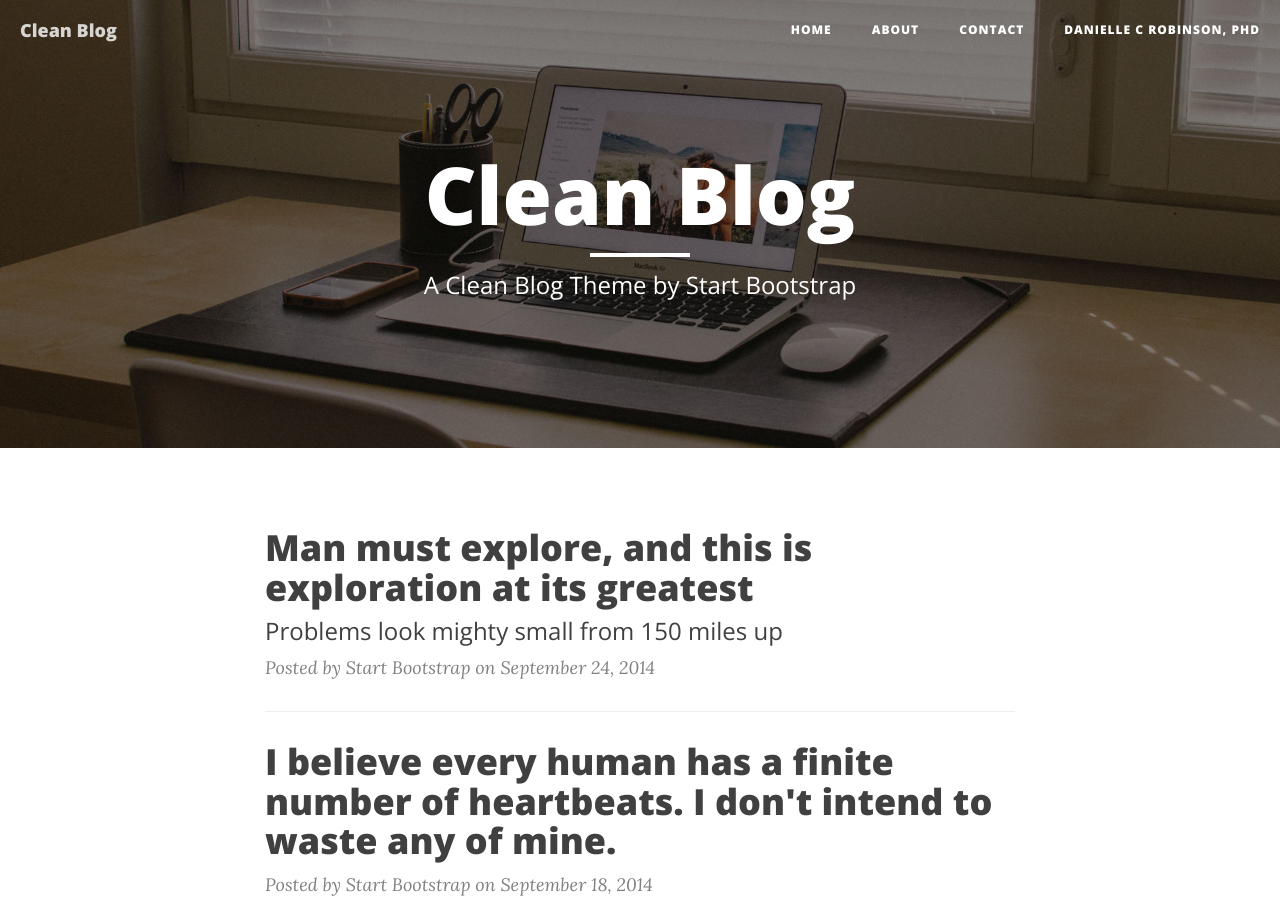
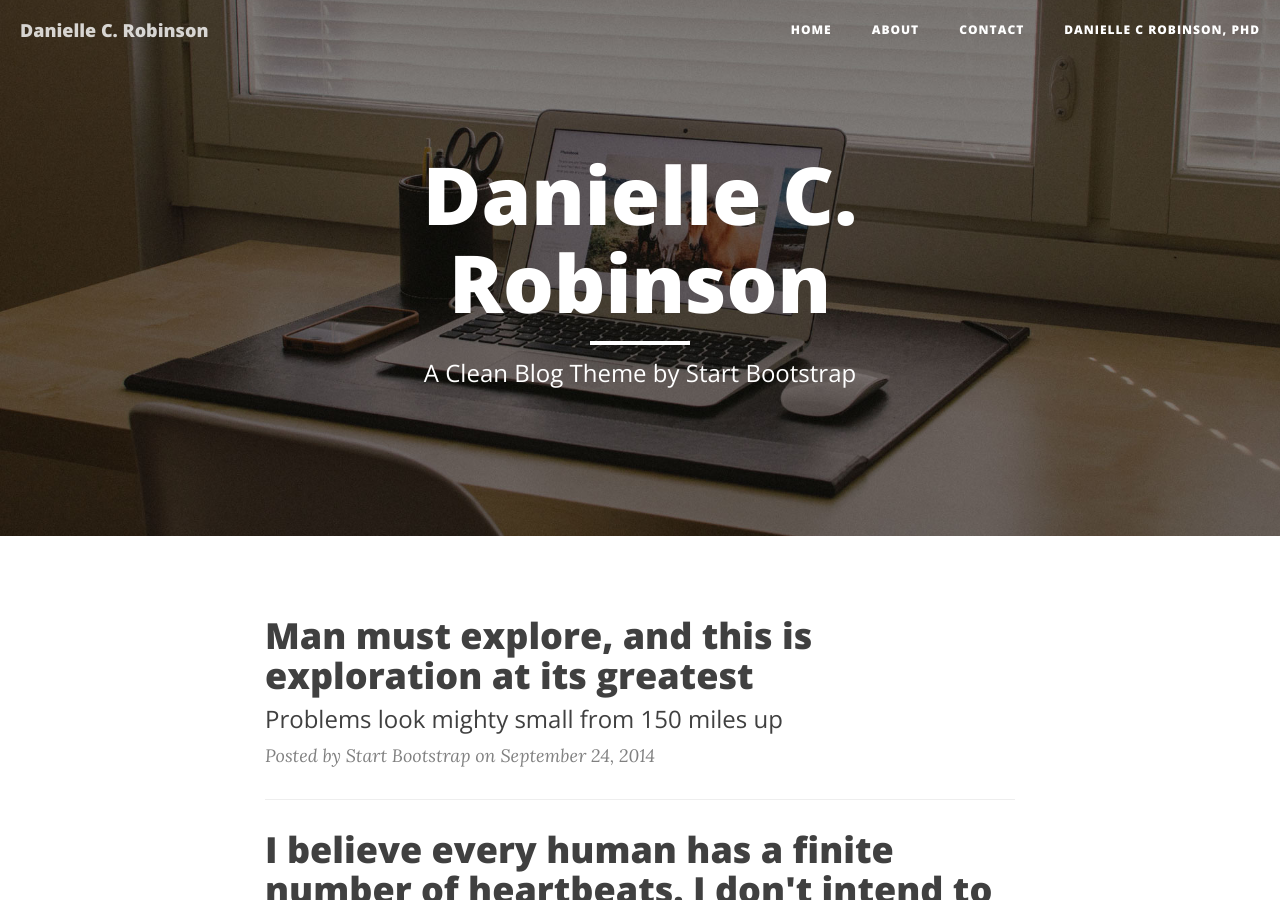
Before and after one commit to daniellecrobinson/daniellecrobinson.github.io, a Jekyll site: the page built from index.html, in a window 1280 px wide and 900 px high. Built offline with Jekyll 4.4.1, drawn with Linux system fonts in a browser that asks for light colours; nearby versions of some CDN libraries; the list of posts is cut into pages by our own code.

Commit message:
add all DCR stuff

```diff
--- a/_config.yml
+++ b/_config.yml
@@ -1,15 +1,14 @@
 # Site settings
-title: Clean Blog
+title: Danielle C. Robinson
 header-img: img/home-bg.jpg
-email: your-email@yourdomain.com
+email: daniellecrobinson@gmail.com
 copyright_name: Your/Project/Corporate Name
 description: "Write your site description here. It will be used as your sites meta description as well!"
 baseurl: "/startbootstrap-clean-blog-jekyll"
-url: "http://yourdomain.com"
-twitter_username: SBootstrap
-github_username:  davidtmiller
-facebook_username:  StartBootstrap
-email_username:  your-email@yourdomain.com
+url: "http://daniellecrobinson.com/"
+twitter_username: daniellecrobins
+github_username:  daniellecrobinson
+email_username:  daniellecrobinson@gmail.com
 
 # Google Analytics
 # To enable google analytics, uncomment below line with a valid Google Tracking ID
```
